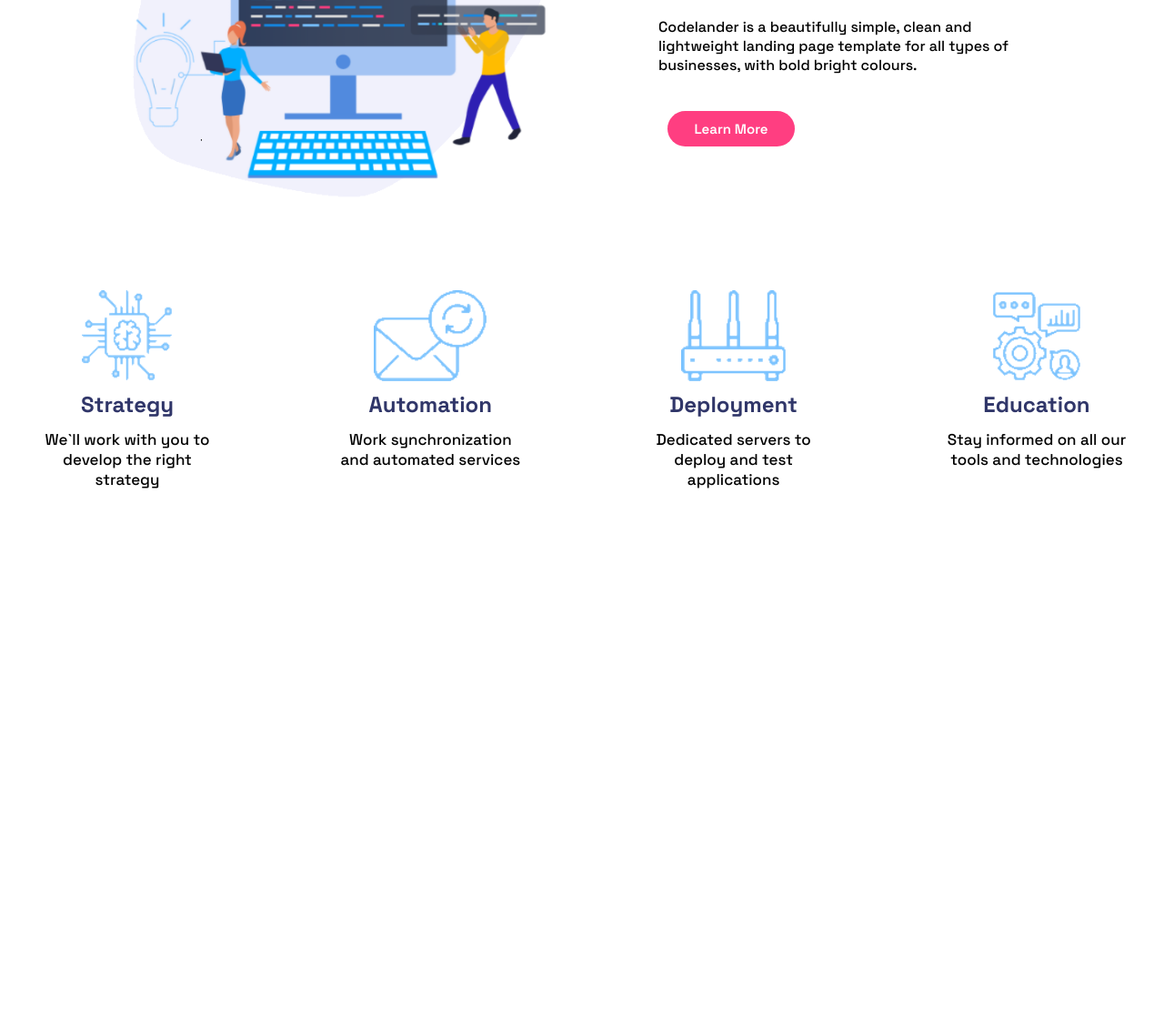
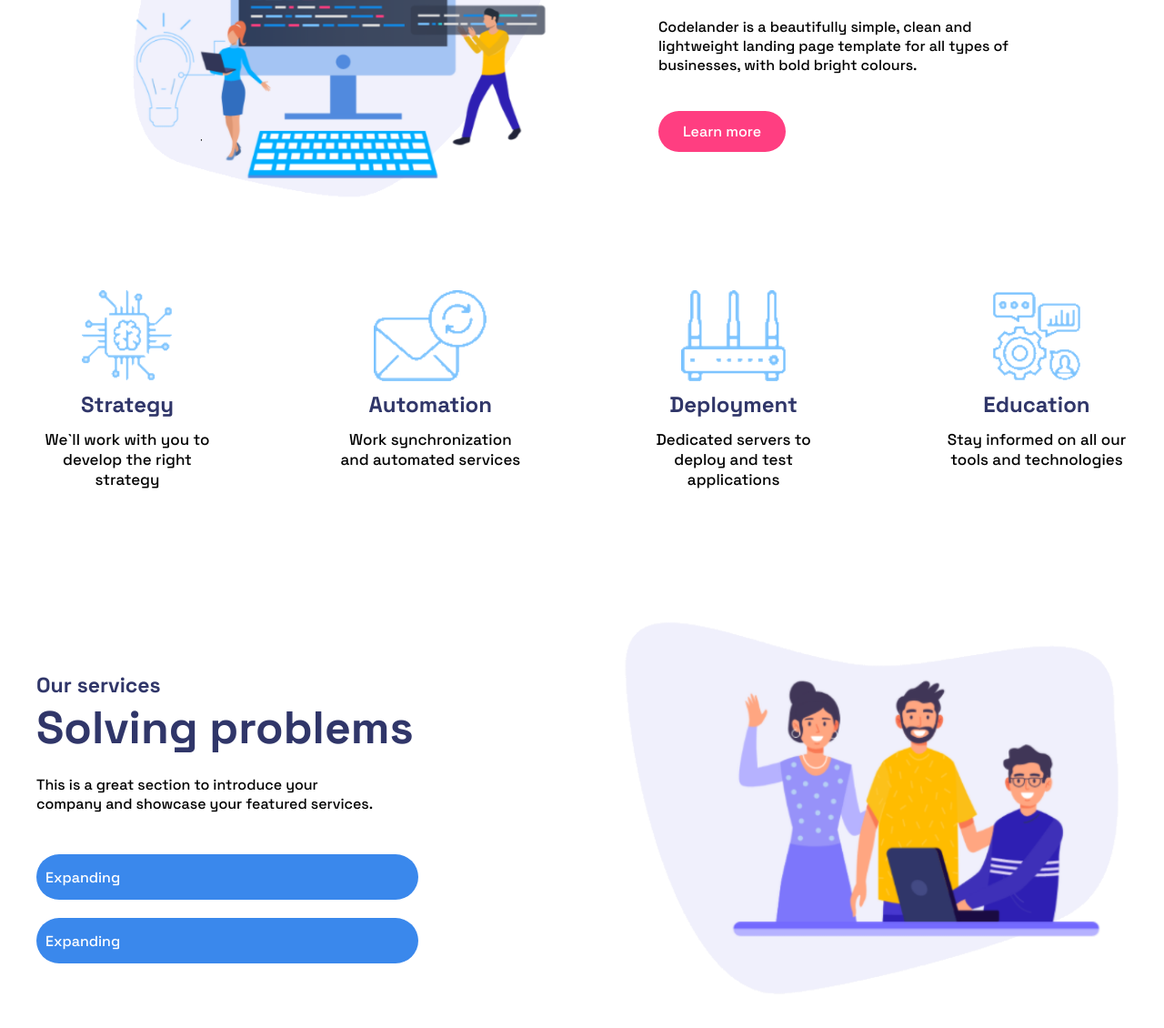
Before and after one commit to tadas258/9-code-page, a plain HTML site: page index.html in a window 1280 px wide. Shown: the part 390-1520 px from the top of the page at 91% size. Before the commit the page ends 928 px from the top, so only its background shows below. Drawn offline with Linux system fonts and the light colour scheme.

Commit message:
#4 second mai

```diff
--- a/css/header.css
+++ b/css/header.css
@@ -17,7 +17,7 @@
     width: 100%;
 }
 
-a {
+.links {
     display: inline-block;
     font-size: 15px;
     padding: 10px;
@@ -30,11 +30,11 @@ a {
 
 }
 
-a:hover {
+.links:hover {
     box-shadow:  0 2px rgb(104, 102, 102);
 
 }
-a:nth-last-of-type(1) {
+.links:nth-last-of-type(1) {
     float: right;
     margin-right: 90px;
     background-color: #3A88EC;
@@ -47,14 +47,15 @@ a:nth-last-of-type(1) {
     width: 120px;
     border-radius: 25px;
 }
-a:nth-last-of-type(1):hover {
-    box-shadow:  0 5px 8px rgb(104, 102, 102);
-    transform: translateY(3px);
+.links:nth-last-of-type(1):hover {
+    transform: translateY(1px);
+    background-color: #FF3E81;
+    box-shadow: none;
 }
 
 
 @media (max-width: 1200px) {
-    a {
+    .links {
         display: inline-block;
         font-size: 15px;
         padding: 10px;
--- /dev/null
+++ b/css/second_main.css
@@ -0,0 +1,47 @@
+.second-main {
+    display: flex;
+    flex-direction: row;
+    margin-bottom: 200px;
+}
+.second-left {
+    margin-top: 200px;
+    width: 45%;
+}
+.second-left > h2 {
+    font-size: 23px;
+    color: #303669;
+}
+.second-left > h3 {
+    font-size:50px;
+    color: #303669;
+}
+.second-left > p {
+    margin-top:  20px;
+}
+.expanding-links {
+    display: flex;
+    flex-direction: column;
+    margin-top: 25px;
+}
+.expanding-links > .expanding {
+    display: flex;
+    align-items: center;
+    width: 420px;
+    height: 25px;
+    padding: 25px 0 25px 10px;
+    margin-top: 20px;
+    border-radius: 25px;
+
+    text-decoration: none;
+    color: white;
+    background-color:#3A88EC;
+}
+.second-right {
+    display: flex;
+    width: 55%;
+    justify-content: flex-end;
+    margin-top: 140px;
+}
+.second-right > img {
+   height: 420px;
+}
--- a/css/section.css
+++ b/css/section.css
@@ -35,10 +35,17 @@
     margin-top: 30px;
     width: 90%;
 }
-.right-side > a {
+.right-side > .main-link {
+    text-decoration: none;
+    color: white;
+    border-radius: 25px;
     width: 140px;
     padding: 12px;
     margin-top: 40px;
     text-align: center;
     background-color: #FF3E81;
 }
+.right-side > .main-link:hover {
+    transform: translateY(1px);
+    background-color: #3A88EC;
+}
--- a/index.html
+++ b/index.html
@@ -16,6 +16,7 @@
     <link rel="stylesheet" href="./css/header.css">
     <link rel="stylesheet" href="./css/section.css">
     <link rel="stylesheet" href="./css/top-footer.css">
+    <link rel="stylesheet" href="./css/second_main.css">
 </head>
 
 <body>
@@ -25,13 +26,13 @@
                 <div class="logo">
                     <img src="./img/logo.png" alt="logo">
                 </div>
-                <a href="#">Home</a>
-                <a href="#">Service</a>
-                <a href="#">Pricing</a>
-                <a href="#">Client</a>
-                <a href="#">News</a>
-                <a href="#">Contact</a>
-                <a href="#">signup</a>
+                <a class="links" href="#">Home</a>
+                <a class="links" href="#">Service</a>
+                <a class="links" href="#">Pricing</a>
+                <a class="links" href="#">Client</a>
+                <a class="links" href="#">News</a>
+                <a class="links" href="#">Contact</a>
+                <a class="links" href="#">signup</a>
             </div>
         </div>
         <div class="section">
@@ -39,56 +40,50 @@
                 <img src="./img/main-picture.png" alt="main">
             </div>
             <div class="right-side">
-                <h1 class="top-text">
-                    Multipurpose landing template
-                </h1>
-                <h2 class="big-text">
-                    Beautifully <br> simple, code.
-                </h2>
+                <h1 class="top-text"> Multipurpose landing template</h1>
+                <h2 class="big-text"> Beautifully <br> simple, code. </h2>
                 <p class="par">
                     Codelander is a beautifully simple, clean and lightweight landing page template for all types of
-                    businesses, with bold bright colours.
-                </p>
-                <a href="#"> Learn more</a>
+                    businesses, with bold bright colours. </p>
+                <a class="main-link" href="#"> Learn more</a>
             </div>
         </div>
         <div class="top-footer">
             <div class="bottom-info">
                 <img src="./img/bottom_left.png" alt="">
-                <h3>
-                    Strategy
-                </h3>
-                <p>
-                    We`ll work with you to develop the right strategy
-                </p>
+                <h3> Strategy</h3>
+                <p> We`ll work with you to develop the right strategy </p>
             </div>
             <div class="bottom-info">
                 <img src="./img/bottom_left(2).png" alt="">
-                <h3>
-                    Automation
-                </h3>
-                <p>
-                    Work synchronization and automated services
-                </p>
+                <h3> Automation</h3>
+                <p> Work synchronization and automated services </p>
             </div>
             <div class="bottom-info">
                 <img src="./img/bottom_right(2).png" alt="">
-                <h3>
-                    Deployment
-                </h3>
-                <p>
-                    Dedicated servers to deploy and test applications
-                </p>
+                <h3> Deployment</h3>
+                <p>Dedicated servers to deploy and test applications</p>
             </div>
             <div class="bottom-info">
                 <img src="./img/bottom_right.png" alt="">
-                <h3>
-                    Education
-                </h3>
-                <p>
-                    Stay informed on all our tools and technologies
-                </p>
+                <h3> Education </h3>
+                <p> Stay informed on all our tools and technologies </p>
             </div>
+        </div>
+        <div class="second-main">
+            <div class="second-left">
+                <h2>Our services</h2>
+                <h3>Solving problems</h3>
+                <p>This is a great section to introduce your <br> company and showcase your featured services.</p>
+                <div class="expanding-links">
+                    <a class="expanding" href="#">Expanding</a>
+                    <a class="expanding" href="#">Expanding</a>
+                </div>
+            </div>
+            <div class="second-right">
+                <img src="./img/second picture.png" alt="second_picture">
+            </div>
+
         </div>
     </div>
 </body>
```
Also changed, not shown: img/second picture.png (added).
